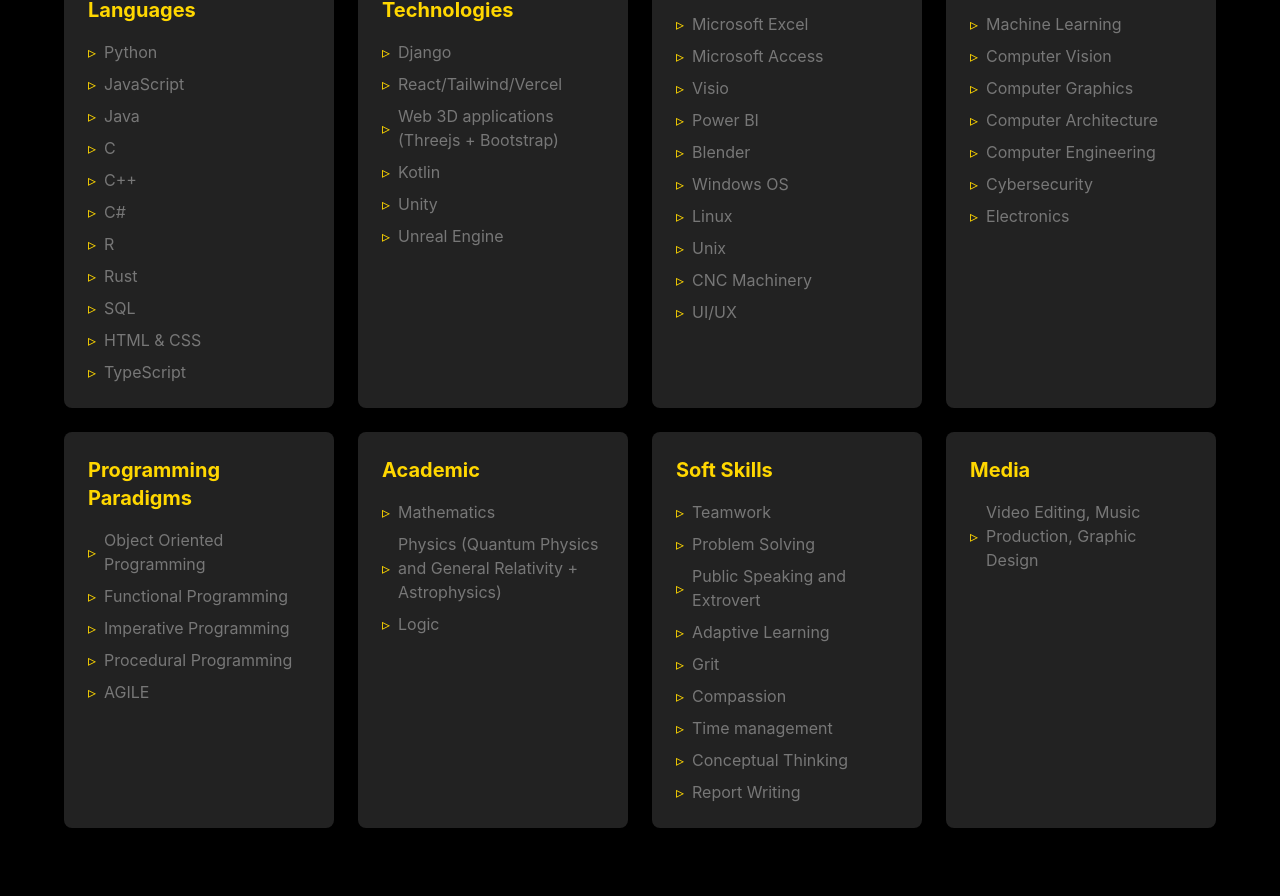
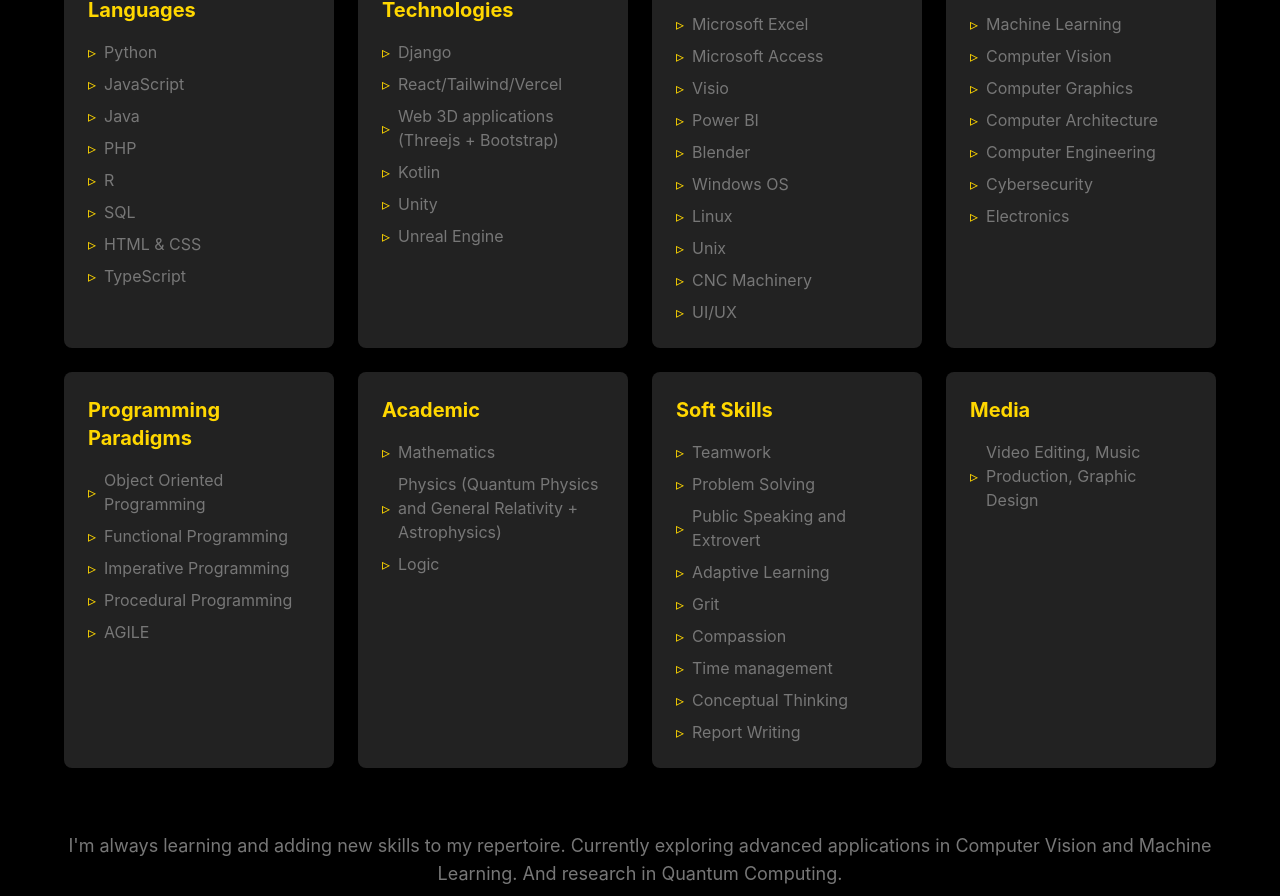
Before and after one commit to ronaldossai/Portfolio, a React (Create React App) app: page / in a window 1280 px wide. Shown: the part 1816-2712 px from the top of the page. Built offline with nearby package versions, Linux system fonts and the light colour scheme.

Commit message:
Skills page  refactor

```diff
--- a/src/pages/Skills.js
+++ b/src/pages/Skills.js
@@ -5,7 +5,7 @@
   const skills = [
     {
       category: "Programming Languages",
-      items: ["Python", "JavaScript", "Java", "C", "C++", "C#", "R", "Rust", "SQL", "HTML & CSS", "TypeScript"]
+      items: ["Python", "JavaScript", "Java", "PHP", "R", "SQL", "HTML & CSS", "TypeScript"]
     },
     {
       category: "Frameworks & Technologies",
```
Also changed, not shown: 1 other file (tests, documents, lock files or other folders).
